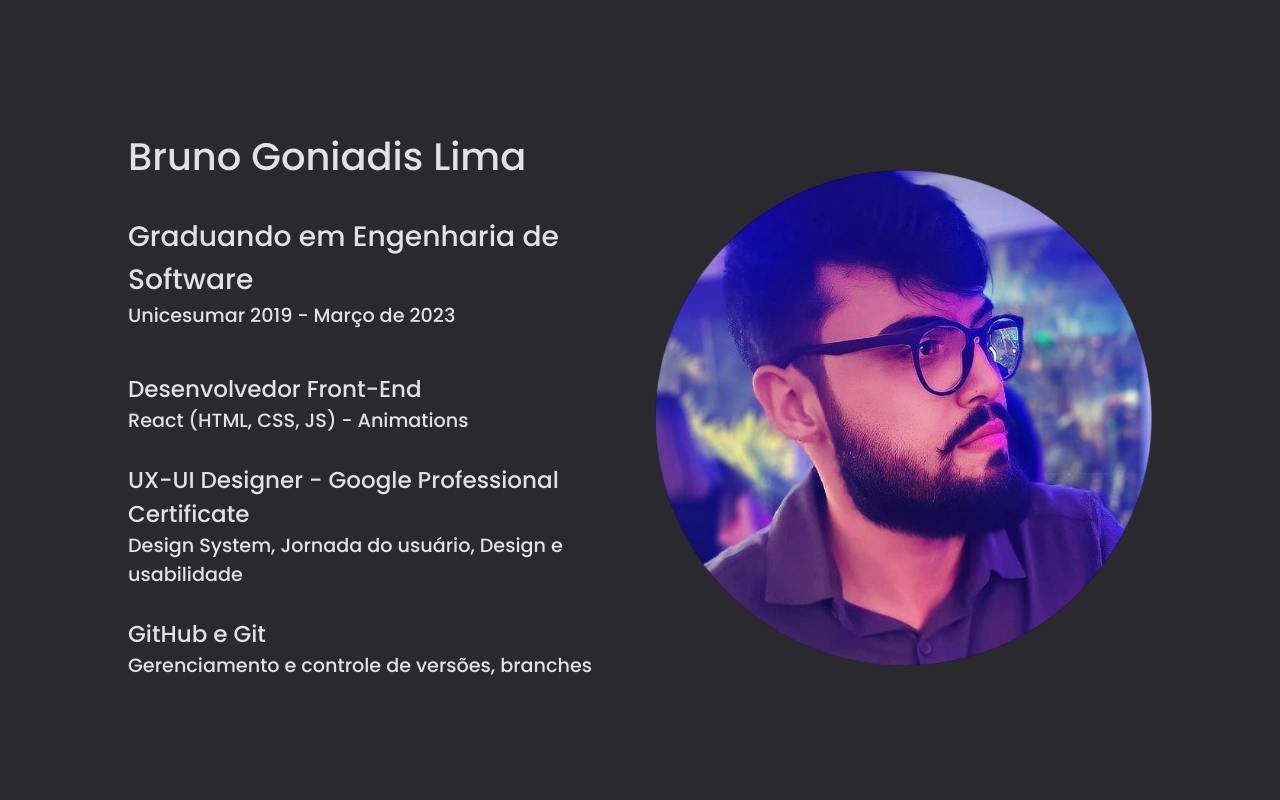
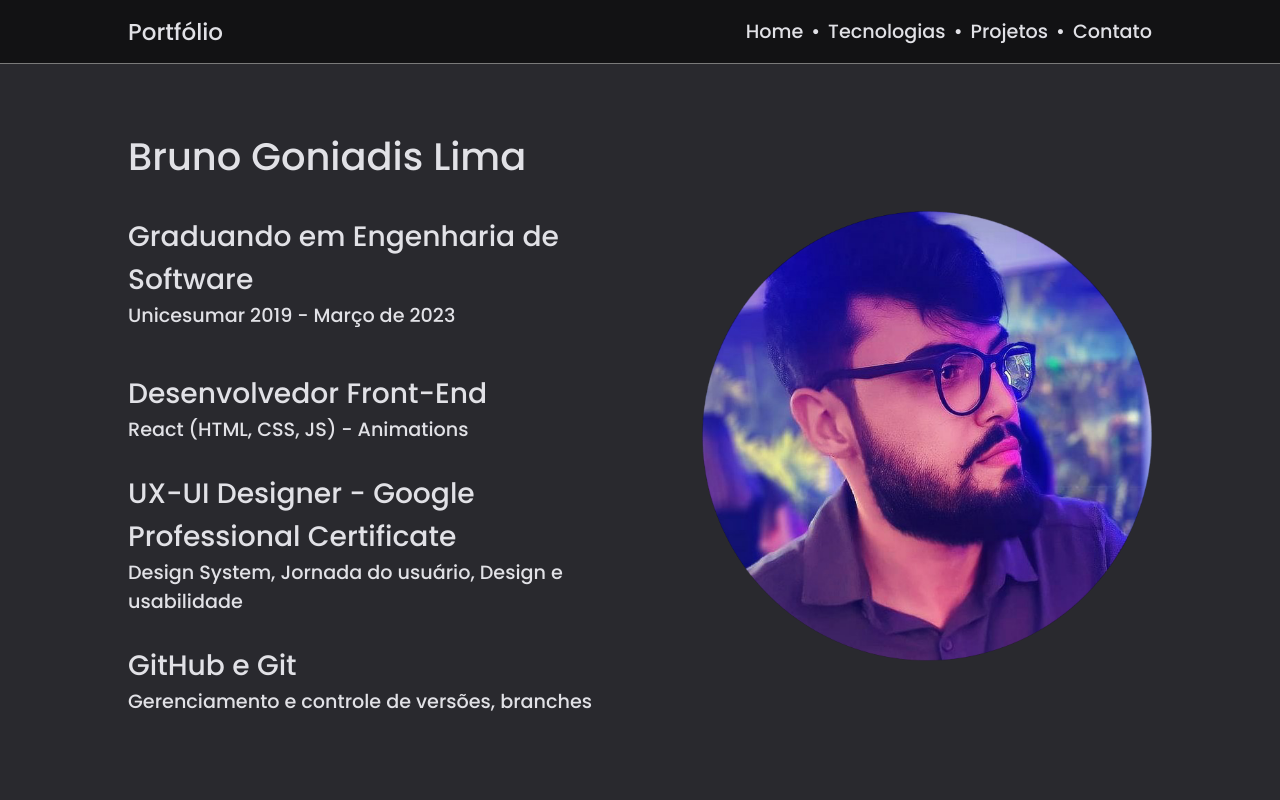
Before and after one commit to Brunogoniadis/PortifolioBrunoGoniadis, a React (Vite) app: page / in a window 1280 px wide. Shown: the top 800 px of the page. Built offline with nearby package versions, Linux system fonts and the light colour scheme.

Commit message:
Component

```diff
--- a/src/App.tsx
+++ b/src/App.tsx
@@ -1,6 +1,8 @@
 
 import { Main } from './styles/Main'
 import { Home } from './pages/Home'
+import { Header } from './components/Header'
+
 
 import GlobalStyle from './styles/GlobalStyle'
 
@@ -11,8 +13,9 @@ function App() {
     <div className="App">
       <GlobalStyle/>
         <Main>
+          <Header/>
           <Home></Home>
-
+          <Home></Home>
         </Main>
     </div>
   )
--- /dev/null
+++ b/src/components/Header/index.tsx
@@ -0,0 +1,20 @@
+import { Container } from "./styles";
+
+export const Header = () =>{
+    return(
+        <Container>
+
+            <h3>Portfólio</h3>
+            <ol className="descriptionPages">
+                <p>Home</p>
+                <p>•</p>
+                <p>Tecnologias</p>
+                <p>•</p>
+                <p>Projetos</p>
+                <p>•</p>
+                <p>Contato</p>
+            </ol>
+
+        </Container>
+    )
+}
--- /dev/null
+++ b/src/components/Header/styles.ts
@@ -0,0 +1,29 @@
+import styled from "styled-components";
+
+export const Container = styled.div`
+    width: 100vw;
+    height: 8%;
+
+	position: fixed;
+    top: 0;
+
+    display: flex;
+    align-items: center;
+    justify-content: space-between;
+
+    padding-left:10%;
+    padding-right: 10%;
+
+    background-color: var(--color-primary);
+    border-bottom: 1px solid var(--color-border);
+
+
+    .descriptionPages{
+        display: flex;
+
+        flex-direction: row;
+
+        gap: 0.5rem;
+    }
+
+`
--- a/src/pages/Home/index.tsx
+++ b/src/pages/Home/index.tsx
@@ -13,17 +13,17 @@ export const Home = () =>{
             </ol>
 
             <ol className="descriptionList">
-                <h3>Desenvolvedor Front-End</h3>
+                <h2>Desenvolvedor Front-End</h2>
                 <p>React (HTML,  CSS,  JS) - Animations</p>
             </ol>
 
             <ol className="descriptionList">
-                <h3>UX-UI Designer - Google Professional Certificate </h3>
+                <h2>UX-UI Designer - Google Professional Certificate </h2>
                 <p>Design System, Jornada do usuário, Design e usabilidade</p>
             </ol>
 
             <ol className="descriptionList">
-                <h3>GitHub e Git </h3>
+                <h2>GitHub e Git </h2>
                 <p>Gerenciamento e controle de versões, branches</p>
             </ol>
           </div>
--- a/src/pages/Home/styles.ts
+++ b/src/pages/Home/styles.ts
@@ -8,6 +8,11 @@ export const Container = styled.div`
     h1{
         margin-bottom: 30px;
     }
+
+
+
+
+
 
         .textsDescriptionContainer{
 
--- a/src/styles/GlobalStyle.ts
+++ b/src/styles/GlobalStyle.ts
@@ -4,7 +4,7 @@ export default createGlobalStyle`
 
     :root
     {
-        --color-primary: #E1E1E6;
+        --color-primary: #121214;
         --color-error:#EA524F;
         --color-text:#E1E1E6;
         --color-backgroundMain: #29292E;
```
